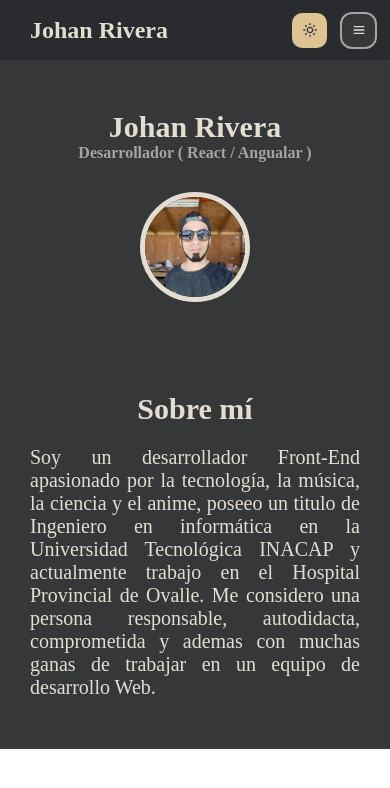
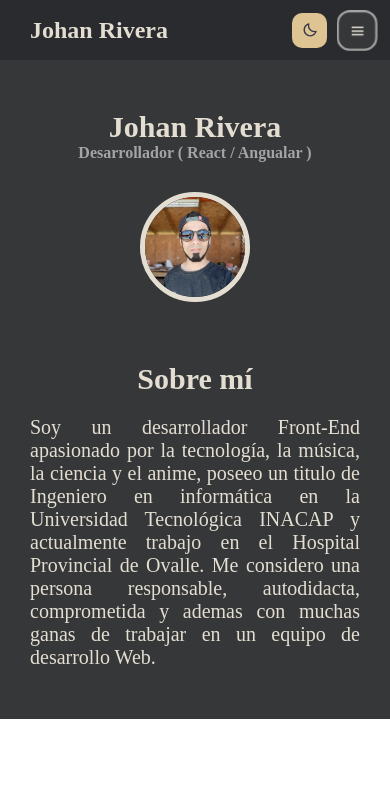
Before and after one commit to JoviRC/Control-Ingreso-React, a React (Create React App) app: page / in a window 390 px wide. Shown: the top 788 px of the page. Built offline with nearby package versions, Linux system fonts and the light colour scheme; a web font is replaced by a local one.

Commit message:
fix-buttons-animations

```diff
--- a/src/components/ButtonNav.tsx
+++ b/src/components/ButtonNav.tsx
@@ -1,6 +1,6 @@
 import styled from "styled-components";
 import { BiMenu, BiMenuAltRight } from "react-icons/bi";
-
+import { motion } from "framer-motion";
 const Container = styled.div`
     display: flex;
     margin: auto 15px auto -15px;
@@ -22,9 +22,17 @@ const ButtonNav = (props: any) => {
     }
 
     return (
-        <Container onClick={() => handleButtonNav()}>
-            {props.press ? <BiMenuAltRight /> : <BiMenu />}
-        </Container>
+        <motion.div
+            key={props.press}
+            initial={{ scale: 1 }}
+            animate={{ scale: 1.1 }}
+            exit={{ scale: 1 }}
+            transition={{ duration: 0.2 }}
+        >
+            <Container onClick={() => handleButtonNav()}>
+                {props.press ? <BiMenuAltRight /> : <BiMenu />}
+            </Container>
+        </motion.div>
     );
 };
 export default ButtonNav;
--- a/src/components/NavBar.tsx
+++ b/src/components/NavBar.tsx
@@ -1,10 +1,11 @@
 import { memo, useEffect, useState } from "react";
+import { lightTheme, darkTheme } from "../lib/Theme";
+import { ButtonDark, ButtonLight } from "../components/ButtonTheme";
 import { Link } from "react-router-dom";
+import { breakpoints } from "../lib/styledBreakPoints";
+import { GoMarkGithub } from "react-icons/go";
+import { motion } from "framer-motion";
 import styled from "styled-components";
-import { lightTheme, darkTheme } from "../lib/Theme";
-import { breakpoints } from "../lib/styledBreakPoints";
-import { ButtonDark, ButtonLight } from "../components/ButtonTheme";
-import { GoMarkGithub } from "react-icons/go";
 import ButtonNav from "./ButtonNav";
 
 const Nav = styled.nav`
@@ -96,10 +97,11 @@ function NavBar(props: any) {
     const [windowsWidth, setWindowsWidth] = useState(window.innerWidth);
     const [press, setPress] = useState(false);
 
-    window.addEventListener("resize", () => {
-        setWindowsWidth(window.innerWidth);
-    });
-
+    useEffect(() => {
+        window.addEventListener("resize", () => {
+            setWindowsWidth(window.innerWidth);
+        });
+    }, [windowsWidth]);
     function setLightTheme() {
         let themeMode = localStorage.getItem("theme");
         if (themeMode === "dark" || themeMode === null) {
@@ -114,6 +116,10 @@ function NavBar(props: any) {
             localStorage.setItem("theme", "dark");
         }
     }
+    function handleButtonNav() {
+        return localStorage.getItem("theme") === "light" ? setDarkTheme : setLightTheme;
+    }
+
     return (
         <>
             <Nav>
@@ -141,15 +147,23 @@ function NavBar(props: any) {
                         ) : null}
                     </Container>
                     <ContainerButtons>
-                        {localStorage.getItem("theme") === "dark" ? (
-                            <Button onClick={setLightTheme}>
-                                <ButtonLight />
+                        <motion.div
+                            key={localStorage.getItem("theme")}
+                            style={{ display: "inline-block" }}
+                            initial={{ y: -20, opacity: 0 }}
+                            animate={{ y: 0, opacity: 1 }}
+                            exit={{ y: 20, opacity: 0 }}
+                            transition={{ duration: 0.2 }}
+                        >
+                            <Button onClick={handleButtonNav()}>
+                                {localStorage.getItem("theme") === "dark" ? (
+                                    <ButtonDark />
+                                ) : (
+                                    <ButtonLight />
+                                )}
                             </Button>
-                        ) : (
-                            <Button onClick={setDarkTheme}>
-                                <ButtonDark />
-                            </Button>
-                        )}
+                        </motion.div>
+
                         {windowsWidth < 600 ? (
                             <ButtonNav setPress={setPress} press={press} />
                         ) : null}
--- a/src/pages/index.jsx
+++ b/src/pages/index.jsx
@@ -69,7 +69,7 @@ const WebPage = () => {
 
     return (
         <Container>
-            <Section padding="40px 0 30px 0" flexDirection={currentWidth > 600 ? "row" : "column"}>
+            <Section padding="40px 0 0 0" flexDirection={currentWidth > 600 ? "row" : "column"}>
                 <Box width="auto" height="auto" flexDirection="column">
                     <NameTitle>Johan Rivera</NameTitle>
                     <NameSubTitle>Desarrollador ( React / Angualar )</NameSubTitle>
```
